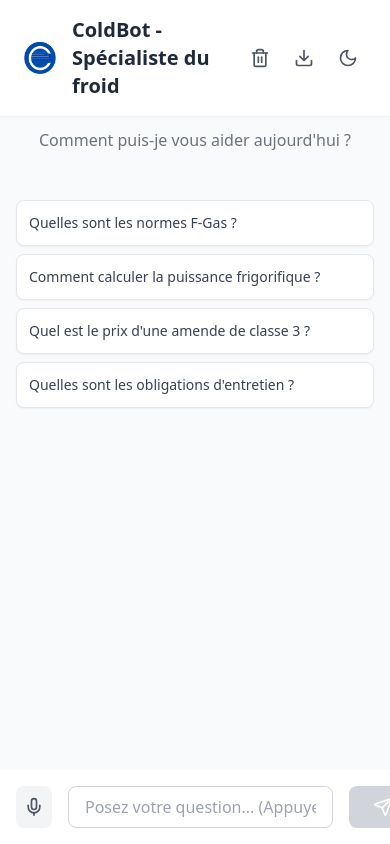
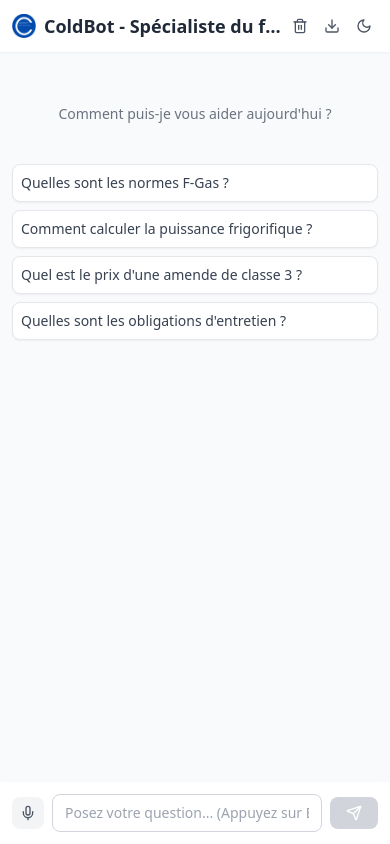
Before and after one commit to Aissa54/chatbot, a Next.js app: page / in a window 390 px wide. Built offline with nearby package versions, Linux system fonts and the light colour scheme.

Commit message:
application responsive

```diff
--- a/pages/api/chatbot.ts
+++ b/pages/api/chatbot.ts
@@ -4,7 +4,7 @@ export default async function handler(req: NextApiRequest, res: NextApiResponse)
   if (req.method === 'POST') {
     const { message } = req.body;
     try {
-      const response = await fetch('https://flowiseai-railway-production-1649.up.railway.app/api/v1/prediction/f0f32691-94d8-4083-9407-9b447062a718', {
+      const response = await fetch('https://flowiseai-railway-production-1649.up.railway.app/api/v1/prediction/62b0c11f-cd5f-497a-af9a-c28fa99fc9ba', {
         method: 'POST',
         headers: {
           'Content-Type': 'application/json',
--- a/pages/index.tsx
+++ b/pages/index.tsx
@@ -4,7 +4,6 @@ import {
   Send, Loader2, Moon, Sun,
   Download, Mic, MicOff, Trash2
 } from 'lucide-react';
-
 
 interface Message {
   id: string;
@@ -37,12 +36,10 @@ export default function Home() {
   const messagesEndRef = useRef<HTMLDivElement>(null);
   const recognitionRef = useRef<any>(null);
 
-  // Indique que nous sommes côté client
   useEffect(() => {
     setIsClient(true);
   }, []);
 
-  // Charge l'historique depuis localStorage
   useEffect(() => {
     if (isClient) {
       const savedMessages = localStorage.getItem('chatHistory');
@@ -67,14 +64,12 @@ export default function Home() {
     }
   }, [isClient]);
 
-  // Sauvegarde l'historique dans localStorage
   useEffect(() => {
     if (isClient && messages.length > 0) {
       localStorage.setItem('chatHistory', JSON.stringify(messages));
     }
   }, [messages, isClient]);
 
-  // Gestion du mode sombre
   useEffect(() => {
     if (isClient) {
       localStorage.setItem('darkMode', darkMode.toString());
@@ -86,7 +81,6 @@ export default function Home() {
     }
   }, [darkMode, isClient]);
 
-  // Initialisation de la reconnaissance vocale
   useEffect(() => {
     if (isClient && (window.SpeechRecognition || (window as any).webkitSpeechRecognition)) {
       const SpeechRecognition = window.SpeechRecognition || (window as any).webkitSpeechRecognition;
@@ -233,61 +227,66 @@ export default function Home() {
 
   return (
     <div className={`flex flex-col min-h-screen ${darkMode ? 'dark bg-gray-900' : 'bg-gray-50'}`}>
-      {/* Header */}
-      <header className="bg-white dark:bg-gray-800 shadow-sm py-4 px-6 fixed w-full top-0 z-10">
-        <div className="max-w-4xl mx-auto flex items-center justify-between">
-          <div className="flex items-center space-x-4">
+      {/* Header responsif */}
+      <header className="bg-white dark:bg-gray-800 shadow-sm py-3 sm:py-4 px-3 sm:px-6 fixed w-full top-0 z-10">
+        <div className="max-w-7xl mx-auto flex items-center justify-between">
+          <div className="flex items-center space-x-2 sm:space-x-4">
             <Image
               src="/images/logo.png"
               alt="ColdBot Logo"
               width={32}
               height={32}
-              className="object-contain"
+              className="w-6 h-6 sm:w-8 sm:h-8 object-contain"
+              priority
             />
-            <h1 className="text-xl font-bold text-gray-800 dark:text-white">
+            <h1 className="text-lg sm:text-xl font-bold text-gray-800 dark:text-white truncate">
               ColdBot - Spécialiste du froid
             </h1>
           </div>
-          <div className="flex items-center space-x-2">
+          <div className="flex items-center space-x-1 sm:space-x-2">
             <button
               onClick={clearHistory}
-              className="p-2 text-gray-600 dark:text-gray-300 hover:bg-gray-100 dark:hover:bg-gray-700 rounded-full transition-colors"
+              className="p-1.5 sm:p-2 text-gray-600 dark:text-gray-300 hover:bg-gray-100 dark:hover:bg-gray-700 rounded-full transition-colors"
               title="Effacer l'historique"
             >
-              <Trash2 className="w-5 h-5" />
+              <Trash2 className="w-4 h-4 sm:w-5 sm:h-5" />
             </button>
             <button
               onClick={exportHistory}
-              className="p-2 text-gray-600 dark:text-gray-300 hover:bg-gray-100 dark:hover:bg-gray-700 rounded-full transition-colors"
+              className="p-1.5 sm:p-2 text-gray-600 dark:text-gray-300 hover:bg-gray-100 dark:hover:bg-gray-700 rounded-full transition-colors"
               title="Exporter l'historique"
             >
-              <Download className="w-5 h-5" />
+              <Download className="w-4 h-4 sm:w-5 sm:h-5" />
             </button>
             <button
               onClick={() => setDarkMode(!darkMode)}
-              className="p-2 text-gray-600 dark:text-gray-300 hover:bg-gray-100 dark:hover:bg-gray-700 rounded-full transition-colors"
+              className="p-1.5 sm:p-2 text-gray-600 dark:text-gray-300 hover:bg-gray-100 dark:hover:bg-gray-700 rounded-full transition-colors"
               title="Changer le thème"
             >
-              {darkMode ? <Sun className="w-5 h-5" /> : <Moon className="w-5 h-5" />}
+              {darkMode ? (
+                <Sun className="w-4 h-4 sm:w-5 sm:h-5" />
+              ) : (
+                <Moon className="w-4 h-4 sm:w-5 sm:h-5" />
+              )}
             </button>
           </div>
         </div>
       </header>
 
-      {/* Messages Container */}
-      <div className="flex-1 max-w-4xl w-full mx-auto mt-20 mb-24 px-4">
+      {/* Container principal responsif */}
+      <div className="flex-1 max-w-7xl w-full mx-auto mt-16 sm:mt-20 mb-20 sm:mb-24 px-3 sm:px-4 md:px-6">
         <div className="space-y-4 py-4">
           {messages.length === 0 && showSuggestions ? (
             <div className="space-y-4">
-              <div className="text-center text-gray-500 dark:text-gray-400 py-8">
-                <p>Comment puis-je vous aider aujourd'hui ?</p>
+              <div className="text-center text-gray-500 dark:text-gray-400 py-6 sm:py-8">
+                <p className="text-sm sm:text-base">Comment puis-je vous aider aujourd'hui ?</p>
               </div>
-              <div className="grid grid-cols-1 md:grid-cols-2 gap-2">
+              <div className="grid grid-cols-1 sm:grid-cols-2 gap-2 sm:gap-3">
                 {suggestedQuestions.map((question, index) => (
                   <button
                     key={index}
                     onClick={() => handleSuggestedQuestion(question)}
-                    className="p-3 text-left text-sm bg-white dark:bg-gray-800 rounded-lg shadow-sm
+                    className="p-2 sm:p-3 text-left text-sm bg-white dark:bg-gray-800 rounded-lg shadow-sm
                              hover:shadow-md transition-shadow duration-200 border border-gray-200
                              dark:border-gray-700 text-gray-700 dark:text-gray-300"
                   >
@@ -304,7 +303,7 @@ export default function Home() {
                           opacity-0 animate-[fadeIn_0.3s_ease-in-out_forwards]`}
                 style={{ animationDelay: `${index * 0.1}s` }}
               >
-                <div className="flex items-start space-x-2">
+                <div className="flex items-start space-x-2 max-w-[90%] sm:max-w-[85%] md:max-w-[75%]">
                   {msg.type === 'bot' && (
                     <div className="flex-shrink-0 animate-[slideIn_0.3s_ease-in-out]">
                       <Image
@@ -312,19 +311,20 @@ export default function Home() {
                         alt="Bot Avatar"
                         width={40}
                         height={40}
-                        className="rounded-full object-cover"
+                        className="w-8 h-8 sm:w-10 sm:h-10 rounded-full object-cover"
+                        priority
                       />
                     </div>
                   )}
                   <div
-                    className={`max-w-[70%] rounded-lg px-4 py-2
+                    className={`rounded-lg px-3 py-2 sm:px-4 sm:py-2
                               ${msg.type === 'user'
                         ? 'bg-blue-500 text-white rounded-br-none'
                         : 'bg-white dark:bg-gray-800 text-gray-800 dark:text-white shadow-sm rounded-bl-none'
                       }
                               animate-[slideIn_0.3s_ease-in-out]`}
                   >
-                    <p className="break-words">{msg.content}</p>
+                    <p className="break-words text-sm sm:text-base">{msg.content}</p>
                     <p className="text-xs mt-1 opacity-70">
                       {msg.timestamp.toLocaleTimeString()}
                     </p>
@@ -336,7 +336,8 @@ export default function Home() {
                         alt="User Avatar"
                         width={40}
                         height={40}
-                        className="rounded-full object-cover"
+                        className="w-8 h-8 sm:w-10 sm:h-10 rounded-full object-cover"
+                        priority
                       />
                     </div>
                   )}
@@ -352,17 +353,18 @@ export default function Home() {
                   alt="Bot Avatar"
                   width={40}
                   height={40}
-                  className="rounded-full object-cover"
+                  className="w-8 h-8 sm:w-10 sm:h-10 rounded-full object-cover"
+                  priority
                 />
               </div>
-              <div className="bg-white dark:bg-gray-800 rounded-lg px-4 py-2 shadow-sm">
+              <div className="bg-white dark:bg-gray-800 rounded-lg px-3 py-2 sm:px-4 sm:py-2 shadow-sm">
                 <Loader2 className="w-5 h-5 animate-spin text-blue-500" />
               </div>
             </div>
           )}
           {error && (
             <div className="flex justify-center animate-[fadeIn_0.3s_ease-in-out]">
-              <div className="bg-red-100 dark:bg-red-900 text-red-600 dark:text-red-200 rounded-lg px-4 py-2">
+              <div className="bg-red-100 dark:bg-red-900 text-red-600 dark:text-red-200 rounded-lg px-3 py-2 sm:px-4 sm:py-2 text-sm sm:text-base">
                 {error}
               </div>
             </div>
@@ -371,16 +373,16 @@ export default function Home() {
         </div>
       </div>
 
-      {/* Input Form */}
+      {/* Formulaire de saisie responsif */}
       <form
         onSubmit={handleSubmit}
-        className="fixed bottom-0 left-0 right-0 bg-white dark:bg-gray-800 shadow-lg px-4 py-4"
+        className="fixed bottom-0 left-0 right-0 bg-white dark:bg-gray-800 shadow-lg px-3 py-3 sm:px-4 sm:py-4"
       >
-        <div className="max-w-4xl mx-auto flex space-x-4">
+        <div className="max-w-7xl mx-auto flex items-center space-x-2 sm:space-x-4">
           <button
             type="button"
             onClick={toggleVoiceRecognition}
-            className={`p-2 rounded-lg transition-colors ${
+            className={`p-2 rounded-lg transition-colors flex-shrink-0 ${
               isListening
                 ? 'bg-red-500 text-white'
                 : 'bg-gray-100 dark:bg-gray-700 text-gray-600 dark:text-gray-300'
@@ -388,9 +390,9 @@ export default function Home() {
             title="Activer/désactiver la reconnaissance vocale"
           >
             {isListening ? (
-            <MicOff className="w-5 h-5" />
+              <MicOff className="w-4 h-4 sm:w-5 sm:h-5" />
             ) : (
-            <Mic className="w-5 h-5" />
+              <Mic className="w-4 h-4 sm:w-5 sm:h-5" />
             )}
           </button>
           <input
@@ -398,24 +400,26 @@ export default function Home() {
             value={message}
             onChange={(e) => setMessage(e.target.value)}
             placeholder="Posez votre question... (Appuyez sur Entrée pour envoyer)"
-          className="flex-1 px-4 py-2 border border-gray-300 dark:border-gray-600 rounded-lg
-                   focus:outline-none focus:ring-2 focus:ring-blue-500 focus:border-transparent
-                   dark:bg-gray-700 dark:text-white transition-colors"
+            className="flex-1 px-3 py-2 sm:px-4 sm:py-2 text-sm sm:text-base border border-gray-300
+                     dark:border-gray-600 rounded-lg focus:outline-none focus:ring-2
+                     focus:ring-blue-500 focus:border-transparent dark:bg-gray-700
+                     dark:text-white transition-colors"
             disabled={loading}
           />
           <button
             type="submit"
             disabled={loading || !message.trim()}
-          className="px-6 py-2 bg-blue-500 text-white rounded-lg flex items-center space-x-2
-                   hover:bg-blue-600 disabled:bg-gray-300 dark:disabled:bg-gray-600
-                   disabled:cursor-not-allowed transition-colors"
+            className="px-4 py-2 sm:px-6 sm:py-2 bg-blue-500 text-white rounded-lg
+                     flex items-center space-x-2 hover:bg-blue-600 disabled:bg-gray-300
+                     dark:disabled:bg-gray-600 disabled:cursor-not-allowed transition-colors
+                     flex-shrink-0"
           >
             {loading ? (
-            <Loader2 className="w-5 h-5 animate-spin" />
+              <Loader2 className="w-4 h-4 sm:w-5 sm:h-5 animate-spin" />
             ) : (
               <>
-              <Send className="w-5 h-5" />
-              <span>Envoyer</span>
+                <Send className="w-4 h-4 sm:w-5 sm:h-5" />
+                <span className="hidden sm:inline">Envoyer</span>
               </>
             )}
           </button>
```
Lines whose indentation alone changed are shown as unchanged.
